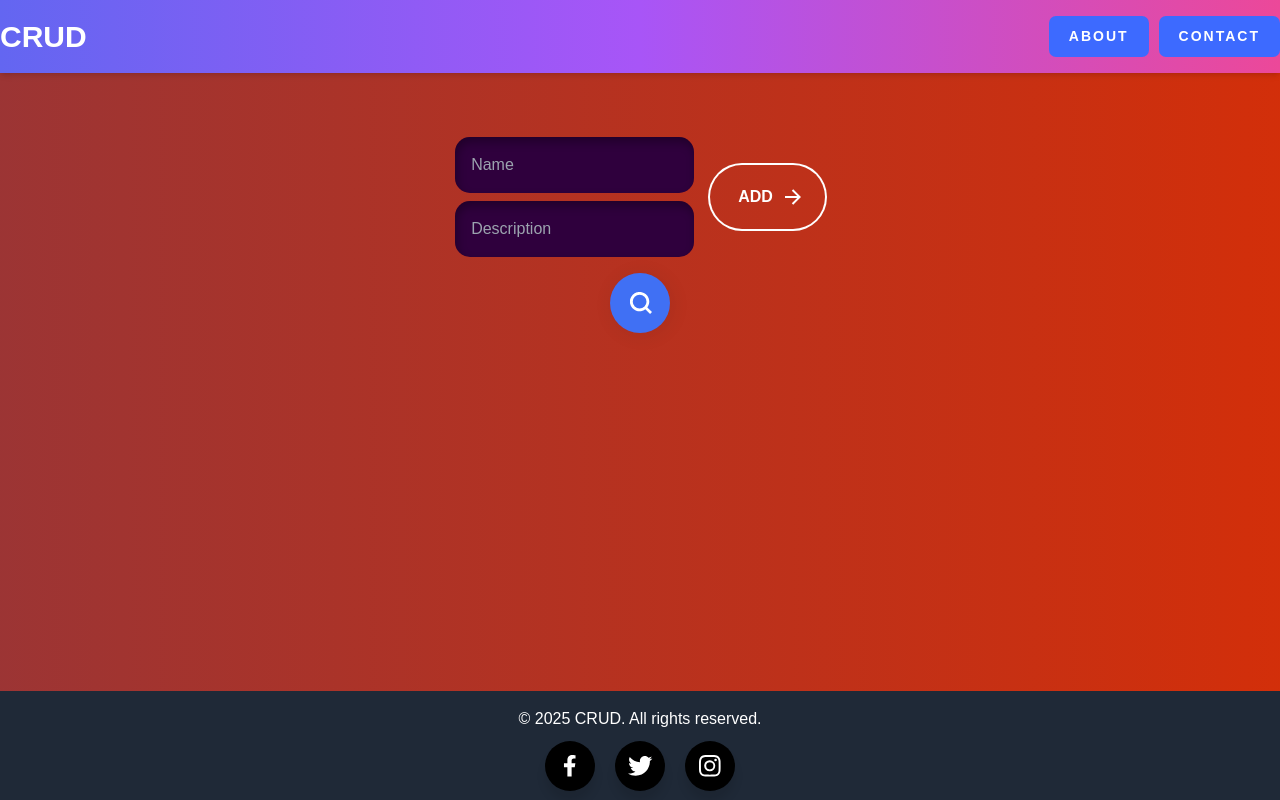
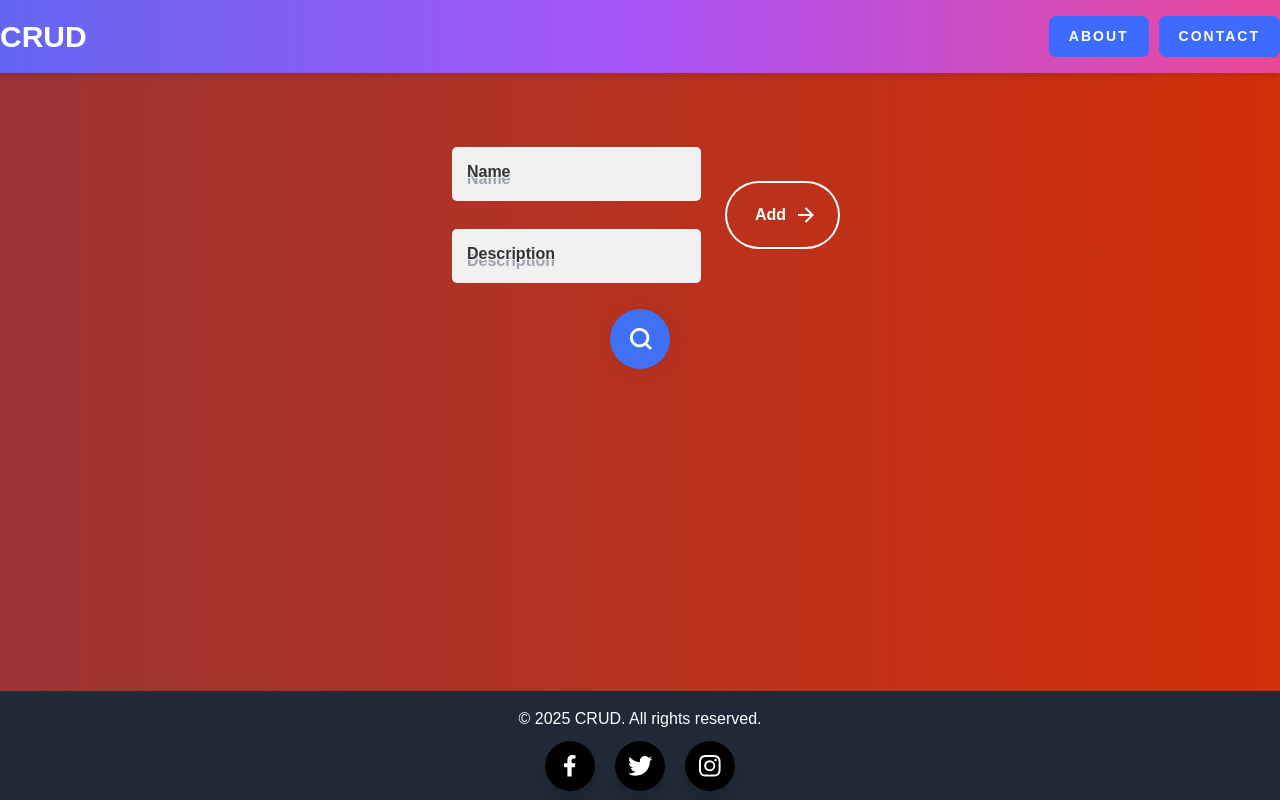
Before and after one commit to rafaelmm16/Next.js-CRUD, a Next.js app in the folder my-app/: page / in a window 1280 px wide. Built offline with nearby package versions, Linux system fonts and the light colour scheme.

Commit message:
✨ atualizado o componente de botão para aceitar texto dinâmico; refatorado o componente de input para incluir um rótulo flutuante e melhorias de estilo; ajustada a lógica de adição de itens para usar o estado anterior

```diff
--- a/my-app/src/app/components/add-button.tsx
+++ b/my-app/src/app/components/add-button.tsx
@@ -3,14 +3,14 @@
 import React from 'react';
 import styled from 'styled-components';
 
-const Button = ({ onClick }: { children: React.ReactNode; onClick: () => void }) => {
+const Button = ({ children, onClick }: { children: React.ReactNode; onClick: () => void }) => {
     return (
         <StyledWrapper>
             <button className="animated-button" onClick={onClick}>
                 <svg xmlns="http://www.w3.org/2000/svg" className="arr-2" viewBox="0 0 24 24">
                     <path d="M16.1716 10.9999L10.8076 5.63589L12.2218 4.22168L20 11.9999L12.2218 19.778L10.8076 18.3638L16.1716 12.9999H4V10.9999H16.1716Z" />
                 </svg>
-                <span className="text">ADD</span>
+                <span className="text">{children}</span>
                 <span className="circle" />
                 <svg xmlns="http://www.w3.org/2000/svg" className="arr-1" viewBox="0 0 24 24">
                     <path d="M16.1716 10.9999L10.8076 5.63589L12.2218 4.22168L20 11.9999L12.2218 19.778L10.8076 18.3638L16.1716 12.9999H4V10.9999H16.1716Z" />
--- a/my-app/src/app/components/input.tsx
+++ b/my-app/src/app/components/input.tsx
@@ -1,48 +1,67 @@
 import React from 'react';
 import styled from 'styled-components';
+
 interface InputProps {
   type: string;
   name: string;
   placeholder: string;
   value: string;
-  onChange: (event: React.ChangeEvent<HTMLInputElement>) => void;
+  onChange: (e: React.ChangeEvent<HTMLInputElement>) => void;
 }
 
 const Input: React.FC<InputProps> = ({ type, name, placeholder, value, onChange }) => {
   return (
     <StyledWrapper>
-      <input
-        type={type}
-        autoComplete="off"
-        name={name}
-        className="input"
-        placeholder={placeholder}
-        value={value}
-        onChange={onChange}
-      />
+      <form className="formField">
+        <input required type={type} name={name} placeholder={placeholder} value={value} onChange={onChange} />
+        <span>{placeholder}</span>
+      </form>
     </StyledWrapper>
   );
-};
-
+}
 
 const StyledWrapper = styled.div`
-  .input {
-    border: none;
-    outline: none;
-    border-radius: 15px;
-    padding: 1em;
-    background-color: #2f003d;
-    box-shadow: inset 2px 5px 10px rgba(0,0,0,0.3);
-    transition: 300ms ease-in-out;
-    color: #ffffff; /* Adicione a cor do texto aqui */
+  .formField {
+    margin: 10px;
+    position: relative;
   }
 
-  .input:focus {
-    background-color: #004b6e;
-    transform: scale(1.05);
-    box-shadow: 13px 13px 100px #969696,
-               -13px -13px 100px #ffffff;
+  .formField input {
+    padding: 20px 15px 10px 15px;
+    outline: none;
+    border: none;
+    border-radius: 5px;
+    background-color: #f1f1f1;
+    color: #333;
+    font-size: 16px;
+    font-weight: 550;
+    transition: 0.3s ease-in-out;
+    box-shadow: 0 0 0 5px transparent;
   }
-`;
+
+  .formField input:hover,
+  .formField input:focus {
+    box-shadow: 0 0 0 2px #333;
+  }
+
+  .formField span {
+    position: absolute;
+    left: 0;
+    top: 0;
+    padding: 13px 15px;
+    color: #333;
+    font-size: 16px;
+    font-weight: 600;
+    text-shadow: -1px -1px 0 #f1f1f1, 1px -1px 0 #f1f1f1, -1px 1px 0 #f1f1f1,
+      1px 1px 0 #f1f1f1;
+    transition: 0.3s ease-in-out;
+    pointer-events: none;
+  }
+
+  .formField input:focus + span,
+  .formField input:valid + span {
+    transform: translateY(-12px) translateX(-5px) scale(0.95);
+    transition: 0.3s ease-in-out;
+  }`;
 
 export default Input;
--- a/my-app/src/app/page.tsx
+++ b/my-app/src/app/page.tsx
@@ -54,7 +54,7 @@ export default function Home() {
     }
 
     await new Promise((resolve) => setTimeout(resolve, 500));
-    setItems([...items, { ...newItem, id: uuidv4() }]);
+    setItems((prevItems) => [...prevItems, { ...newItem, id: uuidv4() }]);
     setNewItem({ id: '', name: '', description: '' });
     setIsLoading(false);
     toast.success("Item added!");
```
Lines whose indentation alone changed are shown as unchanged.
